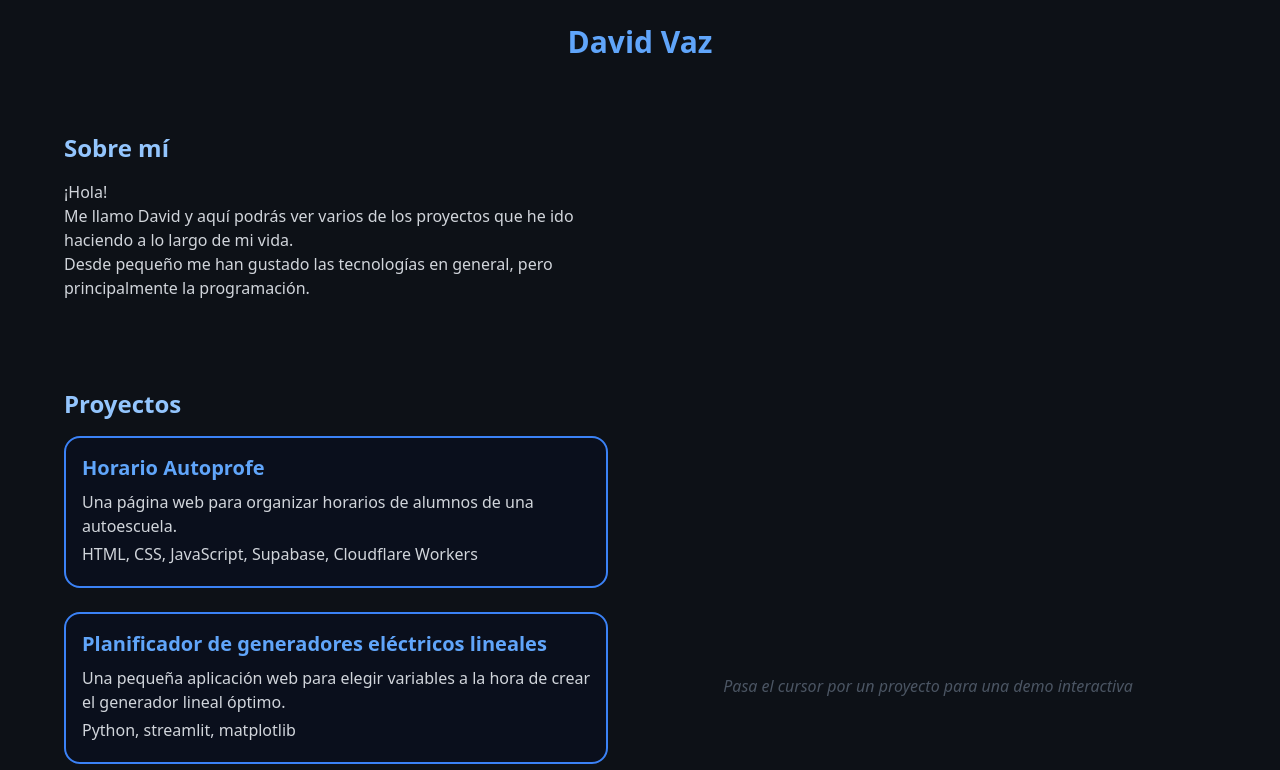
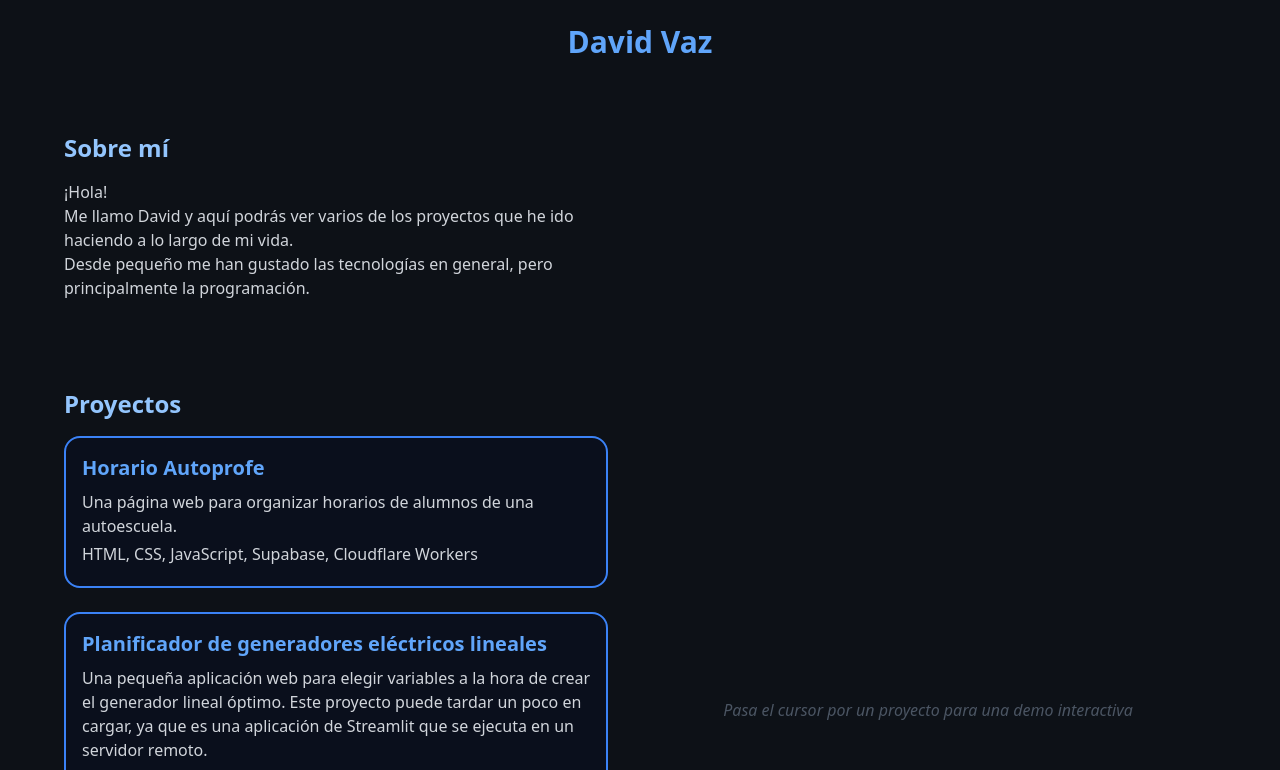
Before and after one commit to Davivp23/DavidVaz, a React (Vite) app: page / in a window 1280 px wide. Shown: the top 770 px of the page. Built offline with nearby package versions, Linux system fonts and the light colour scheme.

Commit message:
Enhance ProjectPreview component to check for iframe embedding and update project description for loading clarity

```diff
--- a/src/components/ProjectPreview.jsx
+++ b/src/components/ProjectPreview.jsx
@@ -5,6 +5,10 @@ export default function ProjectPreview({ project }) {
   const [isEmbedded, setIsEmbedded] = useState(false);
 
   useEffect(() => {
+  // Verifica si el componente está embebido en un iframe
+    if (window.self !== window.top) {
+    setIsEmbedded(true);
+
   // Preload el proyecto lento
     const slowProject = {
       id: 'generador',
@@ -18,14 +22,11 @@ export default function ProjectPreview({ project }) {
     iframe.sandbox = "allow-same-origin allow-scripts allow-popups";
     document.body.appendChild(iframe);
 
-    if (window.self !== window.top) {
-    setIsEmbedded(true);
-    }
     return () => {
       document.body.removeChild(iframe);
     };
+    }
   }, []);
-
   const asciiArt = String.raw`Mejor lo dejamos aquí, ¿no?`
   return (
     <AnimatePresence mode="wait">
--- a/src/data/projects.js
+++ b/src/data/projects.js
@@ -10,7 +10,7 @@ const projects = [
   {
     id: 'generador',
     title: 'Planificador de generadores eléctricos lineales',
-    description: 'Una pequeña aplicación web para elegir variables a la hora de crear el generador lineal óptimo.',
+    description: 'Una pequeña aplicación web para elegir variables a la hora de crear el generador lineal óptimo. Este proyecto puede tardar un poco en cargar, ya que es una aplicación de Streamlit que se ejecuta en un servidor remoto.',
     url: 'https://generadorlineal.onrender.com',
     image: 'https://pbs.twimg.com/media/Gq5lFEMXwAEpJMJ?format=png&name=small',
     technologies: ['Python', 'streamlit', 'matplotlib'],
```
